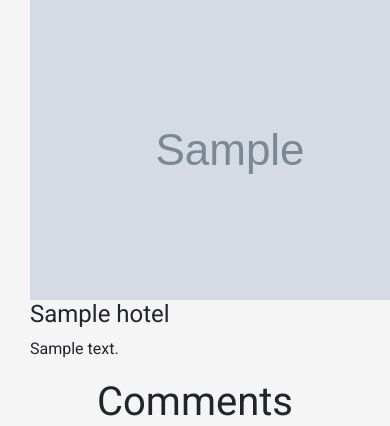
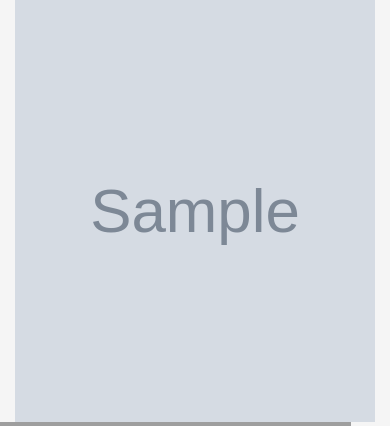
Before and after one commit to rafiulgits/vromon, a Django app: page /hotel/1/ in a window 390 px wide; the page is wider, and only the part inside the window is pictured. Shown: the part 58-484 px from the top of that part. Run offline with Django 3.2, Linux system fonts and the light colour scheme; tables that the repository leaves empty hold one stand-in row (values such as "Sample post"); grey boxes marked "Sample" are stand-in pictures; parts of the project's set-up code (start-up, migrations or seed data) failed here and were passed over; some libraries are stand-ins or nearby versions; grey boxes are pictures that could not be loaded.

Commit message:
Single hotel

```diff
--- /dev/null
+++ b/static/css/home/hotel/single.css
@@ -0,0 +1,60 @@
+.hotel-img {
+    height: 50vh;
+    object-fit: cover;
+}
+
+.hotel-map {
+    height: 50vh;
+}
+
+.hotel-name{
+    font-size: 3rem;
+    margin-left: 40px;
+}
+
+.details {
+    margin-top: 40px;
+}
+
+.price-range {
+    margin-left: 40px;
+    font-size: 30px;
+}
+
+.rating {
+    margin-left: 40px;
+    font-size: 30px;
+    color: #333;
+}
+
+.hotel-description{
+    text-align: justify;
+    font-size: 1.2rem;
+}
+
+.comment-section {
+    margin-top: 40px;
+}
+
+.comment {
+    margin-top: 30px;
+}
+
+.comment-thumbnail {
+    width: 50px;
+    display: inline-block;
+}
+
+.comment-name {
+    display: inline-block;
+}
+
+.comment-contain {
+    margin-left: 50px;
+    padding-left: 20px;
+    border-left: 3px solid #000;
+}
+
+.comment-data {
+    margin-left: 50px;
+}
--- a/templates/home/hotel/single.html
+++ b/templates/home/hotel/single.html
@@ -2,39 +2,86 @@
 {% load static %}
 
 {% block extra_head %}
+<link rel="stylesheet" href="{% static 'css/home/hotel/single.css' %}">
 <title>{{ hotel.name }}</title>
 {% endblock %}
 
 
 {% block content %}
-<div class="container-fluid">
-	<div class="row">
-		<div class="col-md-8">
-			<div class="image-block">
-				<img src="/{{hotel.image}}">
-			</div>
-			<h4>{{hotel.name}}</h4>
-			<p>{{ hotel.description}}</p>
-		</div>
-		<div class="col-md-4">
-			<!-- map view -->
-		</div>
-	</div>
+
+<div class="row">
+    <img class="hotel-img col-md-6" src="/{{hotel.image}}" alt="{{hotel.name}}">
+    <div class="hotel-map col-md-6" id="map"></div>
 </div>
-<div class="d-flex justify-content-center align-items-center">
-	<h1>Comments</h1>
-	{% for item in comments %}
-		<div class="col-md-6">
-			{{ item.user.name}}
-			{{ item.date_time}}
-			{{ item.body}}
+<div class="row details">
+    <div class="col-md-6">
+        <h3 class="hotel-name">{{hotel.name}}</h3>
+        <div class="rating"><i class="fas fa-star"></i><i class="fas fa-star"></i><i class="fas fa-star"></i><i class="fas fa-star"></i><i class="fas fa-star"></i></div>
+        <h4 class="price-range">Price Range: $100-$1000</h4>
+    </div>
+    <div class="col-md-6">
+        <h3>Description</h3>
+        <p class="hotel-description">Lorem ipsum dolor sit amet consectetur adipisicing elit. Placeat alias ut, ab ex reiciendis fugit labore porro delectus nulla expedita ullam saepe magni corporis fugiat quia id fuga quisquam ad.
+            Lorem ipsum dolor sit amet consectetur adipisicing elit. Veritatis ratione corrupti voluptates eos, esse velit totam sit dicta asperiores quas ab enim delectus a ducimus sunt amet, obcaecati nam possimus.
+        </p>
+    </div>
+</div>
+<div class="comment-section">
+        <div class="form-group input-group">
+            <textarea class="form-control" rows="1" id="comment" placeholder="Give a comment"></textarea>
+            <button type="submit" class="btn btn-info">Submit</button>
+        </div>
 
-		</div>
-	{% endfor %}
+        <div class="comment">
+            <div class="user-details">
+                <img src="https://cdn3.vectorstock.com/i/1000x1000/38/27/male-face-avatar-logo-template-pictogram-vector-11333827.jpg" alt="Avater" class="rounded-circle comment-thumbnail">
+                <h4 class="comment-name">Blabla Blabla</h4>
+                <blockquote class="comment-contain">Lorem ipsum, dolor sit amet consectetur adipisicing elit. Consequuntur, asperiores aspernatur. Quidem odit, quos expedita eveniet perspiciatis deserunt! Sit perferendis quidem impedit officia ad dolorem obcaecati laudantium tenetur, rem et.</blockquote>
+                <small class="comment-data">3 April, 2019 | Dhaka, Bangladesh</small>
+            </div>
+        </div>
+
+        <div class="comment">
+            <div class="user-details">
+                <img src="https://cdn3.vectorstock.com/i/1000x1000/38/27/male-face-avatar-logo-template-pictogram-vector-11333827.jpg" alt="Avater" class="rounded-circle comment-thumbnail">
+                <h4 class="comment-name">Blabla Blabla</h4>
+                <blockquote class="comment-contain">Lorem ipsum, dolor sit amet consectetur adipisicing elit. Consequuntur, asperiores aspernatur. Quidem odit, quos expedita eveniet perspiciatis deserunt! Sit perferendis quidem impedit officia ad dolorem obcaecati laudantium tenetur, rem et.</blockquote>
+                <small class="comment-data">3 April, 2019 | Dhaka, Bangladesh</small>
+            </div>
+        </div>
+
+        <div class="comment">
+            <div class="user-details">
+                <img src="https://cdn3.vectorstock.com/i/1000x1000/38/27/male-face-avatar-logo-template-pictogram-vector-11333827.jpg" alt="Avater" class="rounded-circle comment-thumbnail">
+                <h4 class="comment-name">Blabla Blabla</h4>
+                <blockquote class="comment-contain">Lorem ipsum, dolor sit amet consectetur adipisicing elit. Consequuntur, asperiores aspernatur. Quidem odit, quos expedita eveniet perspiciatis deserunt! Sit perferendis quidem impedit officia ad dolorem obcaecati laudantium tenetur, rem et.</blockquote>
+                <small class="comment-data">3 April, 2019 | Dhaka, Bangladesh</small>
+            </div>
+        </div>
+
 
 </div>
+
 {% endblock %}
 
 
 {% block extra_script %}
+<script>
+    var map;
+
+    function initMap() {
+        map = new google.maps.Map(document.getElementById('map'), {
+            center: {
+                lat: 23,
+                lng: 81
+            },
+            zoom: 10,
+            mapTypeId: 'roadmap'
+        });
+
+
+    }
+</script>
+<script src="https://maps.googleapis.com/maps/api/js?key=AIzaSyCDiMStVQQSQHne9q4DgOzMzKgwarrL5Vc&callback=initMap"
+async defer></script>
 {% endblock %}
--- a/templates/home/index.html
+++ b/templates/home/index.html
@@ -11,10 +11,6 @@
 {% block content %}
 
     <div id="map"></div>
-
-    <div class="map-canvas">
-
-    </div>
 
     <div class="section mx-auto" >
         <div class="section-title">
```
Also changed, not shown: static/js/home/hotel/single.js (added).
